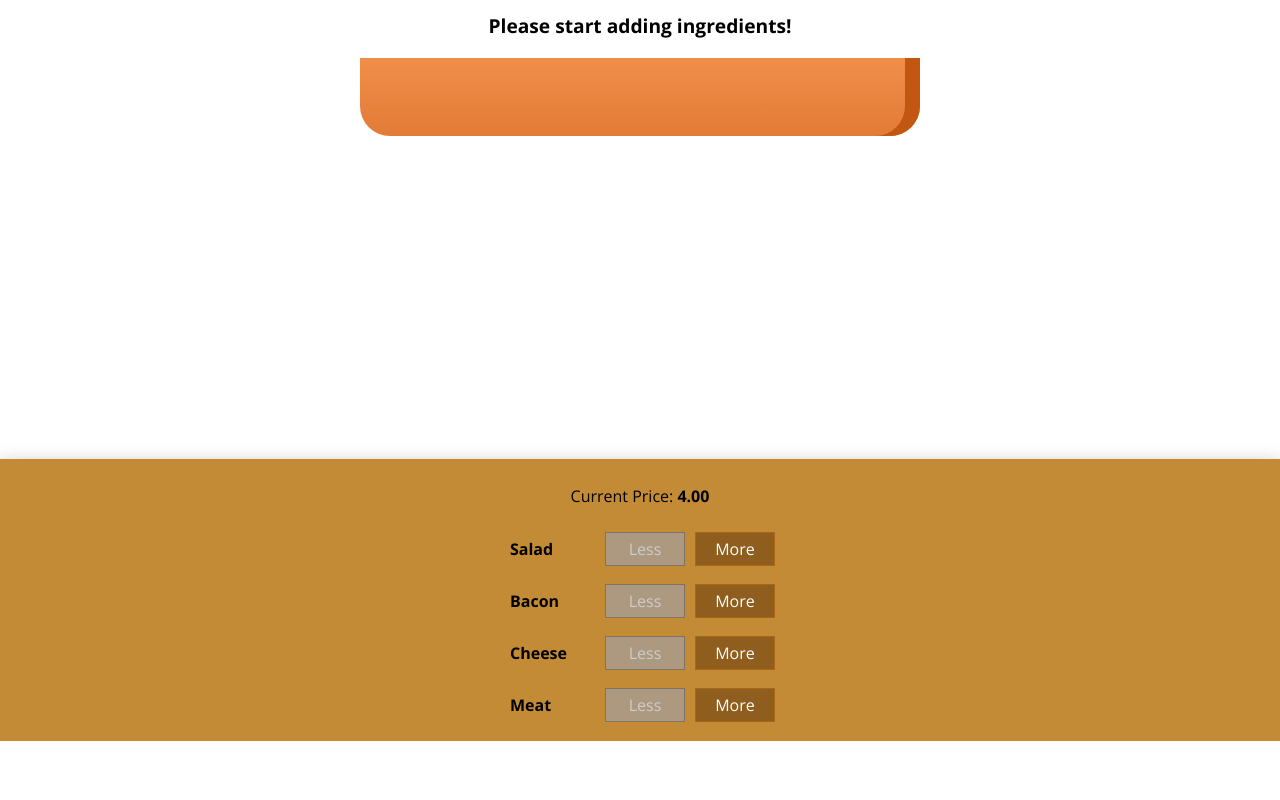
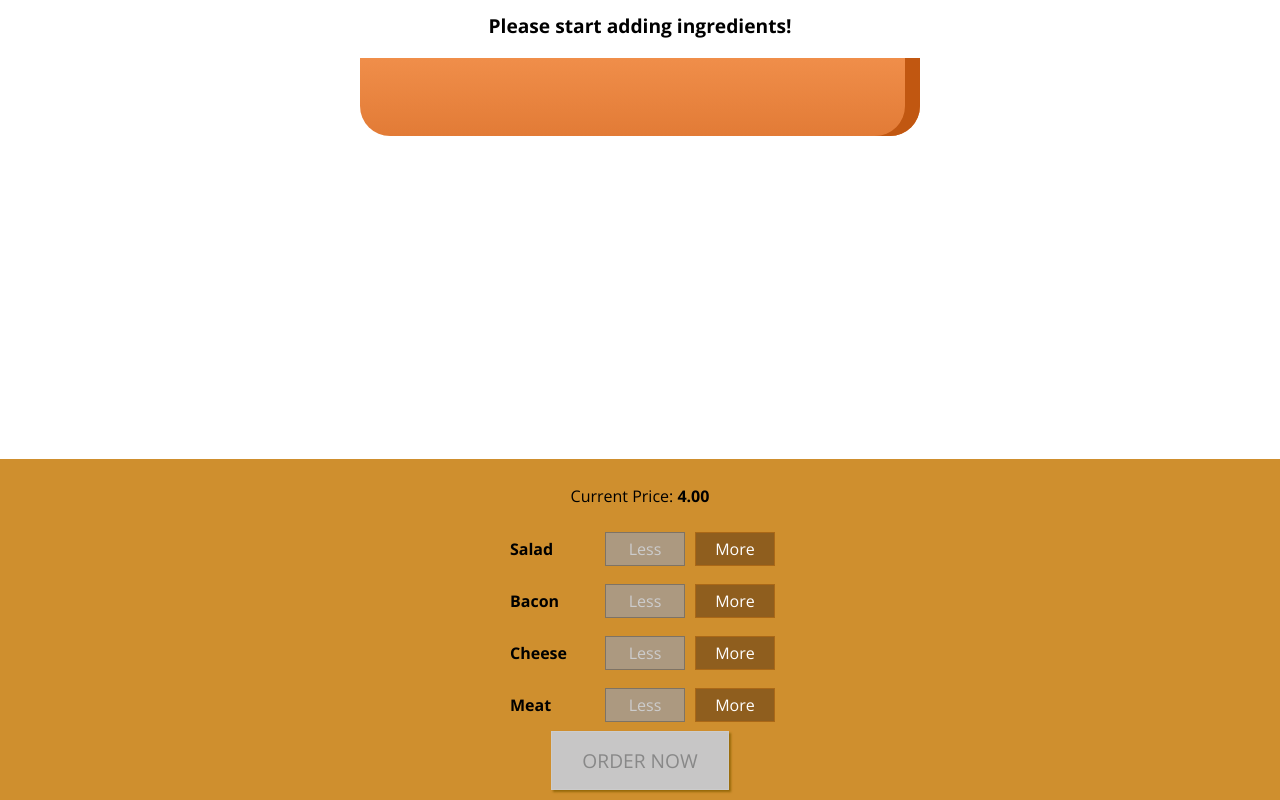
Before and after one commit to tharmaman/burgerBuilder, a React app: page / in a window 1280 px wide. Shown: the part 179-979 px from the top of the page. Before the commit the page ends 920 px from the top, so only its background shows below. Built offline with nearby package versions, Linux system fonts and the light colour scheme.

Commit message:
intiated the order button

```diff
--- a/src/Components/Burger/BuildControls/BuildControls.css
+++ b/src/Components/Burger/BuildControls/BuildControls.css
@@ -1,10 +1,51 @@
 .BuildControls {
     width: 100%;
-    background-color: rgb(196, 139, 55);
+    background-color: #CF8F2E;
     display: flex;
     flex-flow: column;
     align-items: center;
-    box-shadow: 0 2px 1pc #ccc;
+    box-shadow: 0 2px 1px #ccc;
     margin: auto;
     padding: 10px 0;
 }
+
+.OrderButton {
+    background-color: #DAD735;
+    outline: none;
+    cursor: pointer;
+    border: 1px solid #966909;
+    color: #966909;
+    font-family: inherit;
+    font-size: 1.2em;
+    padding: 15px 30px;
+    box-shadow: 2px 2px 2px #966909;
+}
+
+.OrderButton:hover, .OrderButton:active {
+    background-color: #A0DB41;
+    border: 1px solid #966909;
+    color: #966909;
+}
+
+.OrderButton:disabled {
+    background-color: #C7C6C6;
+    cursor: not-allowed;
+    border: 1px solid #ccc;
+    color: #888888;
+}
+
+.OrderButton:not(:disabled) {
+    animation: enable 0.3s linear;
+}
+
+@keyframes enable {
+    0% {
+        transform: scale(1);
+    }
+    60% {
+        transform: scale(1.1);
+    }
+    100% {
+        transform: scale(1);
+    }
+}
--- a/src/Components/Burger/BuildControls/BuildControls.js
+++ b/src/Components/Burger/BuildControls/BuildControls.js
@@ -27,6 +27,12 @@
                 disabled={props.disabled[ctrl.type]}
             />
         ))}
+        <button
+            className={classes.OrderButton}
+            disabled={!props.purchasable}
+        >
+            ORDER NOW
+        </button>
     </div>
 );
 
--- a/src/Containers/BurgerBuilder/BurgerBuilder.js
+++ b/src/Containers/BurgerBuilder/BurgerBuilder.js
@@ -20,6 +20,18 @@
             meat: 0,
         },
         totalPrice: 4,
+        purchasable: false,
+    }
+
+    updatePurchaseState = (ingredients) => {
+        const sum = Object.keys(ingredients)
+            .map(ingKey => (
+                ingredients[ingKey]
+            ))
+            .reduce(((acc, el) => acc + el), 0);
+        this.setState({
+            purchasable: sum > 0,
+        });
     }
 
     addIngredientHandler = (type) => {
@@ -37,6 +49,7 @@
             totalPrice: newPrice,
             ingredients: updatedIngredients,
         });
+        this.updatePurchaseState(updatedIngredients);
     }
 
     removeIngredientHandler = (type) => {
@@ -52,11 +65,12 @@
         updatedIngredients[type] = updatedCount;
         const priceDeduction = INGREDIENT_PRICES[type];
         const oldPrice = this.state.totalPrice;
-        const newPrice = oldPrice + priceDeduction;
+        const newPrice = oldPrice - priceDeduction;
         this.setState({
             totalPrice: newPrice,
             ingredients: updatedIngredients,
         });
+        this.updatePurchaseState(updatedIngredients);
     }
 
     render() {
@@ -80,6 +94,7 @@
                     ingredientRemoved={this.removeIngredientHandler}
                     disabled={disabledInfo}
                     price={this.state.totalPrice}
+                    purchasable={this.state.purchasable}
                 />
             </Aux>
         );
```
